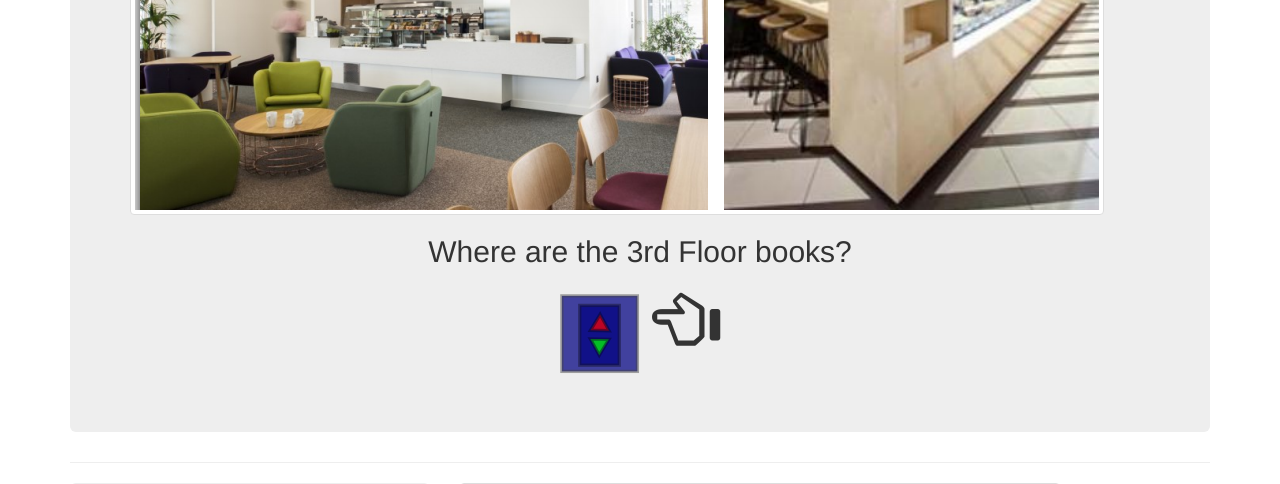
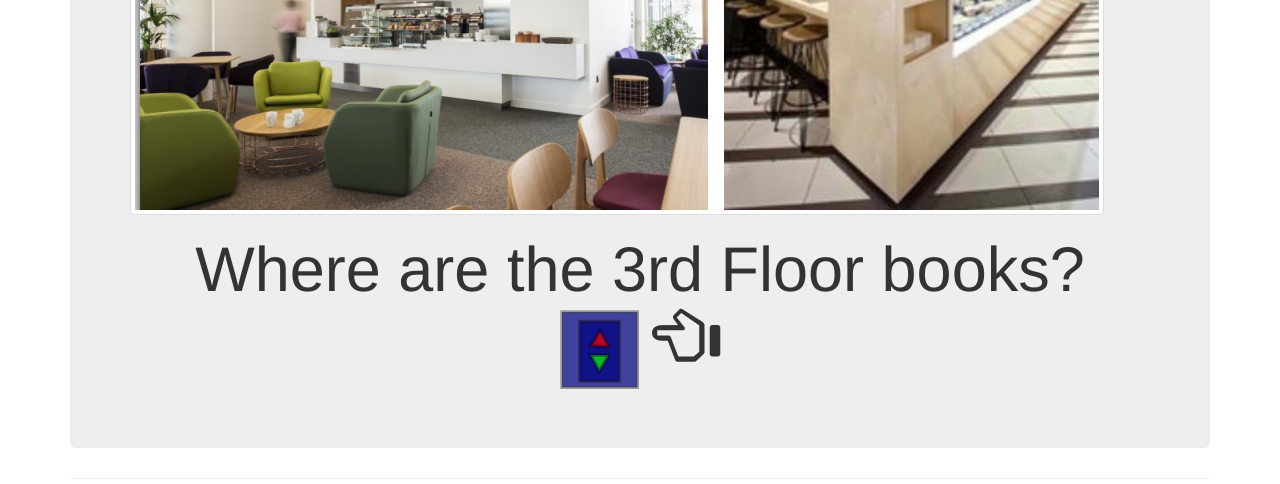
Before and after one commit to jermnelson/fac-iot, a Flask app: page / in a window 1280 px wide. Shown: the part 2612-3096 px from the top of the page. Run offline with Flask 2, Linux system fonts and the light colour scheme; some libraries are stand-ins or nearby versions; grey boxes are pictures that could not be loaded.

Commit message:
updated meeting

```diff
--- a/fac_iot/templates/index.html
+++ b/fac_iot/templates/index.html
@@ -60,8 +60,8 @@
           class="img img-thumbnail">
        <hr>
       <img src="{{ url_for('static', filename='center-tutt-library-3rd-floor-cafe-study.png') }}" class="img img-thumbnail">
-      <h2 style="text-align: center">Where are the 3rd Floor books?</h2>
-      <h1 style="text-align: center"><img src="{{ url_for('static', filename='down-elevator.svg') }}"
+      <h1 style="text-align: center">Where are the 3rd Floor books?<br>
+      <img src="{{ url_for('static', filename='down-elevator.svg') }}"
             style="width: 80px"> <i class="glyphicon glyphicon-hand-left"></i></h1>
 
     </section>
```
